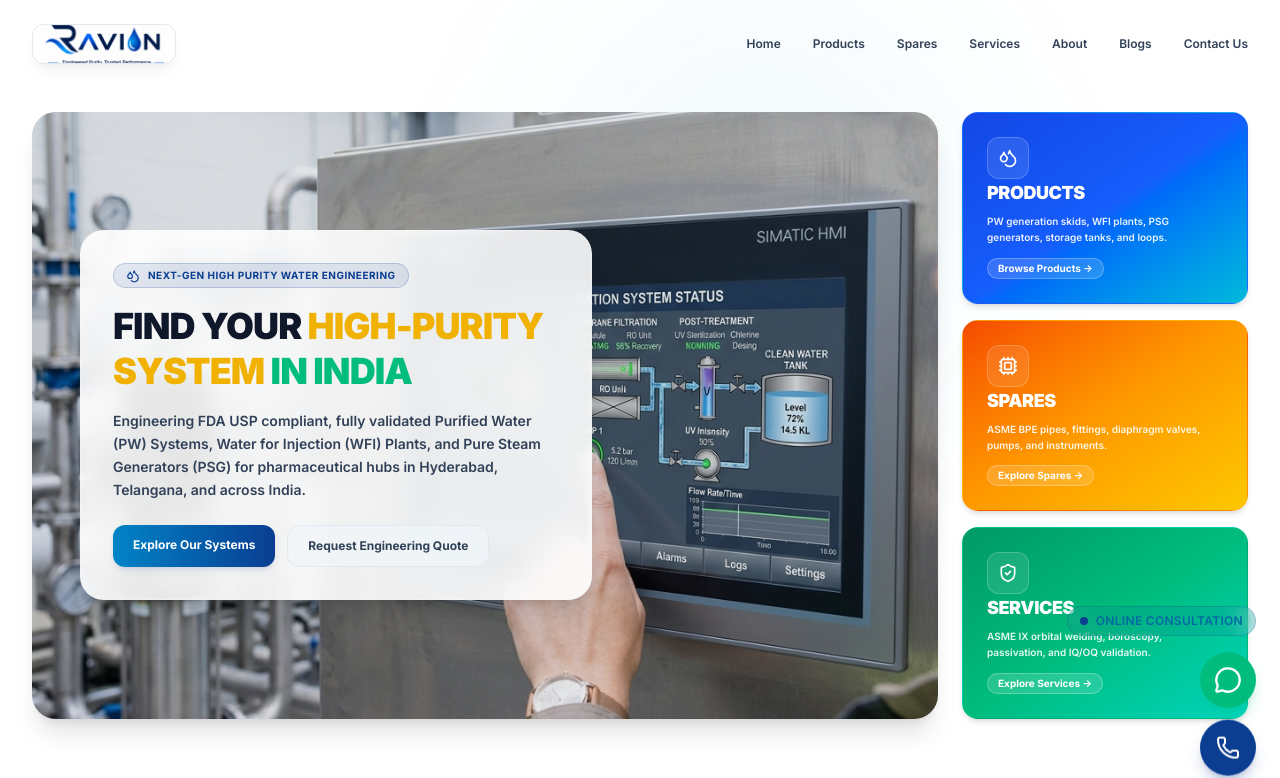
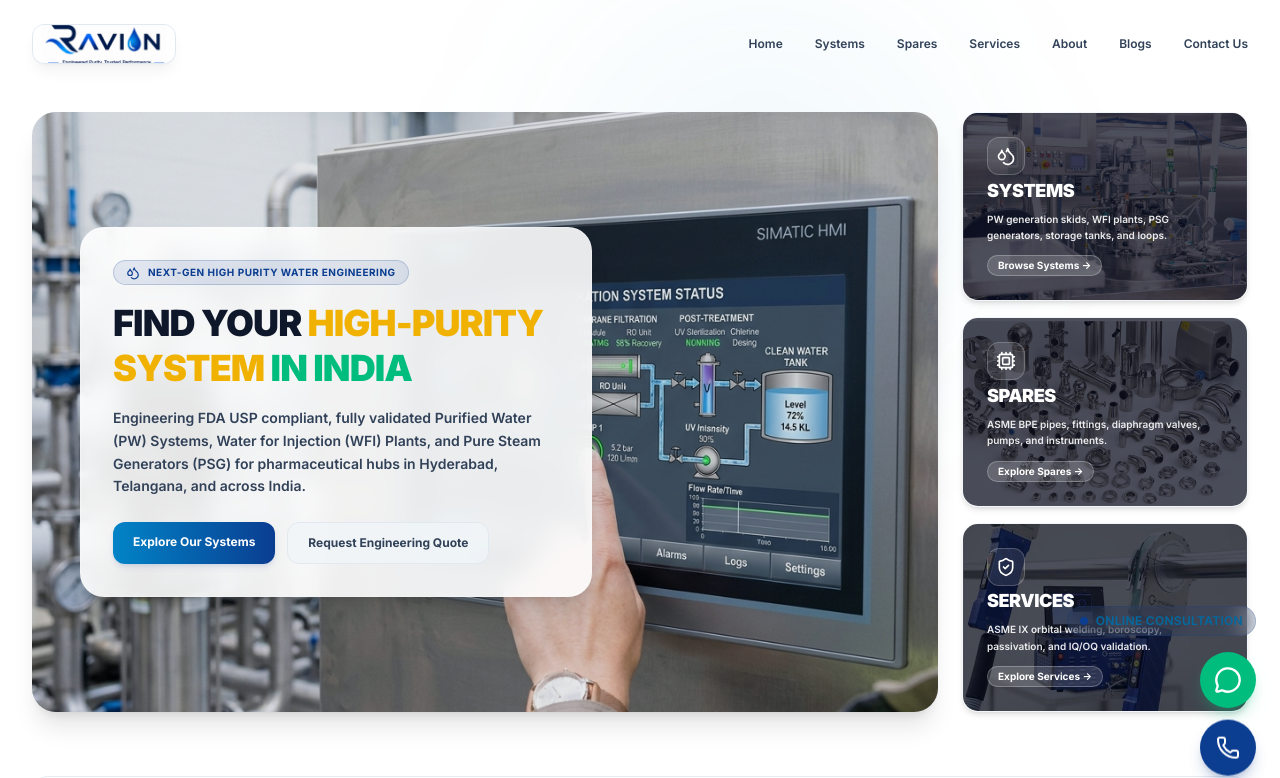
Before and after one commit to ravionwater/ravionwater.in, a Next.js app: page / in a window 1280 px wide. Shown: the top 778 px of the page. Built offline with nearby package versions, Linux system fonts and the light colour scheme.

Commit message:
Rename Products to Systems and configure photo background images for Systems Spares and Services cards

```diff
--- a/src/app/page.tsx
+++ b/src/app/page.tsx
@@ -73,7 +73,7 @@ export default function Home() {
 
                 <div className="flex flex-col sm:flex-row gap-3">
                   <Link
-                    href="/products"
+                    href="#gallery"
                     className="px-5 py-3 rounded-xl text-xs font-bold text-white bg-gradient-to-r from-brand-teal to-brand-cyan hover:from-brand-cyan hover:to-brand-teal shadow-md shadow-brand-cyan/10 transition-all duration-300 hover:scale-[1.02] active:scale-95 text-center cursor-pointer"
                   >
                     Explore Our Systems
@@ -90,38 +90,58 @@ export default function Home() {
 
             {/* Right Card Stack (takes 3 columns on desktop) */}
             <div className="lg:col-span-3 flex flex-col gap-4">
-              {/* Products Card */}
-              <Link href="/products" className="group flex-1">
+              {/* Systems Card */}
+              <Link href="/products" className="group flex-1 relative rounded-2xl overflow-hidden shadow-md border border-slate-200/40 cursor-pointer">
+                {/* Background Image */}
+                <Image
+                  src="/images/system1.jpg"
+                  alt="Ravion Systems"
+                  fill
+                  sizes="(max-w-768px) 100vw, 25vw"
+                  className="object-cover group-hover:scale-105 transition-transform duration-500"
+                />
+                {/* Overlay */}
+                <div className="absolute inset-0 bg-slate-950/70 group-hover:bg-slate-950/60 transition-colors z-0"></div>
+
                 <motion.div
-                  whileHover={{ scale: 1.02 }}
-                  transition={{ type: "spring", stiffness: 350, damping: 25 }}
-                  className="h-full rounded-2xl overflow-hidden shadow-md flex flex-col justify-between p-6 border border-blue-400/20 bg-gradient-to-br from-blue-700 via-blue-600 to-cyan-500 hover:shadow-lg hover:shadow-cyan-500/10 cursor-pointer"
+                  whileHover={{ y: -2 }}
+                  className="relative z-10 h-full flex flex-col justify-between p-6"
                 >
-                  <div className="p-2.5 rounded-xl bg-white/10 border border-white/20 w-fit">
+                  <div className="p-2 rounded-xl bg-white/10 border border-white/20 w-fit">
                     <Droplets className="w-5 h-5 text-white" />
                   </div>
                   <div>
                     <h3 className="text-lg font-black text-white tracking-tight">
-                      PRODUCTS
+                      SYSTEMS
                     </h3>
                     <p className="text-[10px] text-white/90 mt-1.5 font-semibold leading-relaxed">
                       PW generation skids, WFI plants, PSG generators, storage tanks, and loops.
                     </p>
                     <span className="inline-flex items-center text-[10px] font-bold text-white mt-3 group-hover:translate-x-1 transition-transform duration-300 bg-white/15 border border-white/25 px-2.5 py-0.5 rounded-full">
-                      Browse Products &rarr;
+                      Browse Systems &rarr;
                     </span>
                   </div>
                 </motion.div>
               </Link>
 
               {/* Spares Card */}
-              <Link href="/spares" className="group flex-1">
+              <Link href="/spares" className="group flex-1 relative rounded-2xl overflow-hidden shadow-md border border-slate-200/40 cursor-pointer">
+                {/* Background Image */}
+                <Image
+                  src="/images/spares1.png"
+                  alt="Ravion Spares"
+                  fill
+                  sizes="(max-w-768px) 100vw, 25vw"
+                  className="object-cover group-hover:scale-105 transition-transform duration-500"
+                />
+                {/* Overlay */}
+                <div className="absolute inset-0 bg-slate-950/70 group-hover:bg-slate-950/60 transition-colors z-0"></div>
+
                 <motion.div
-                  whileHover={{ scale: 1.02 }}
-                  transition={{ type: "spring", stiffness: 350, damping: 25 }}
-                  className="h-full rounded-2xl overflow-hidden shadow-md flex flex-col justify-between p-6 border border-orange-400/20 bg-gradient-to-br from-orange-600 via-amber-500 to-yellow-400 hover:shadow-lg hover:shadow-yellow-500/10 cursor-pointer"
+                  whileHover={{ y: -2 }}
+                  className="relative z-10 h-full flex flex-col justify-between p-6"
                 >
-                  <div className="p-2.5 rounded-xl bg-white/10 border border-white/20 w-fit">
+                  <div className="p-2 rounded-xl bg-white/10 border border-white/20 w-fit">
                     <Cpu className="w-5 h-5 text-white" />
                   </div>
                   <div>
@@ -139,13 +159,23 @@ export default function Home() {
               </Link>
 
               {/* Services Card */}
-              <Link href="/services" className="group flex-1">
+              <Link href="/services" className="group flex-1 relative rounded-2xl overflow-hidden shadow-md border border-slate-200/40 cursor-pointer">
+                {/* Background Image */}
+                <Image
+                  src="/images/service1.jpg"
+                  alt="Ravion Services"
+                  fill
+                  sizes="(max-w-768px) 100vw, 25vw"
+                  className="object-cover group-hover:scale-105 transition-transform duration-500"
+                />
+                {/* Overlay */}
+                <div className="absolute inset-0 bg-slate-950/70 group-hover:bg-slate-950/60 transition-colors z-0"></div>
+
                 <motion.div
-                  whileHover={{ scale: 1.02 }}
-                  transition={{ type: "spring", stiffness: 350, damping: 25 }}
-                  className="h-full rounded-2xl overflow-hidden shadow-md flex flex-col justify-between p-6 border border-emerald-400/20 bg-gradient-to-br from-emerald-600 via-emerald-500 to-teal-400 hover:shadow-lg hover:shadow-teal-500/10 cursor-pointer"
+                  whileHover={{ y: -2 }}
+                  className="relative z-10 h-full flex flex-col justify-between p-6"
                 >
-                  <div className="p-2.5 rounded-xl bg-white/10 border border-white/20 w-fit">
+                  <div className="p-2 rounded-xl bg-white/10 border border-white/20 w-fit">
                     <ShieldCheck className="w-5 h-5 text-white" />
                   </div>
                   <div>
--- a/src/app/products/page.tsx
+++ b/src/app/products/page.tsx
@@ -190,11 +190,11 @@ export default function ProductsPage() {
             Hygienic Catalog
           </span>
           <h1 className="text-3xl sm:text-4xl font-black text-slate-900 tracking-tight mt-4 uppercase">
-            Our High-Purity <span className="text-yellow-500">Products</span> <span className="text-emerald-500">Gallery</span>
+            Our High-Purity <span className="text-yellow-500">Systems</span> <span className="text-emerald-500">Gallery</span>
           </h1>
           <div className="w-16 h-1 bg-brand-cyan mx-auto mt-4 rounded-full"></div>
           <p className="mt-4 text-sm text-slate-600 font-medium leading-relaxed">
-            Click on any product image card to view the automated slideshow gallery with descriptions changing every 3 seconds.
+            Click on any system image card to view the automated slideshow gallery with descriptions changing every 3 seconds.
           </p>
         </div>
 
--- a/src/components/Footer.tsx
+++ b/src/components/Footer.tsx
@@ -36,7 +36,7 @@ export default function Footer() {
           {/* Quick Links */}
           <div>
             <h3 className="text-sm font-bold tracking-wider text-slate-900 uppercase mb-4 border-l-2 border-brand-cyan pl-2">
-              Solutions
+              Systems
             </h3>
             <ul className="space-y-2.5">
               <li>
--- a/src/components/Header.tsx
+++ b/src/components/Header.tsx
@@ -23,7 +23,7 @@ export default function Header() {
 
   const navLinks = [
     { name: "Home", href: "/" },
-    { name: "Products", href: "/products" },
+    { name: "Systems", href: "/products" },
     { name: "Spares", href: "/spares" },
     { name: "Services", href: "/services" },
     { name: "About", href: "/#about" },
```
